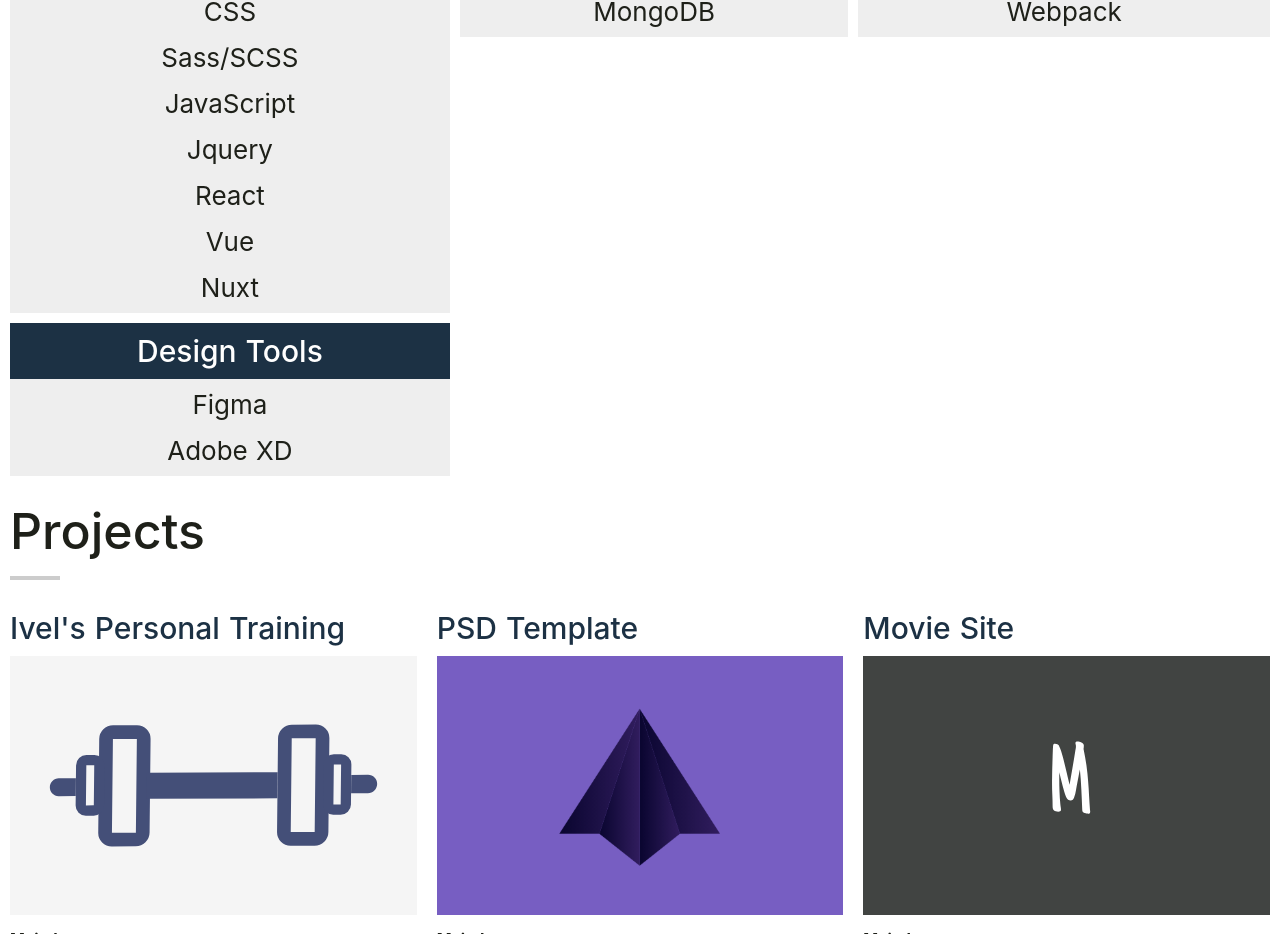
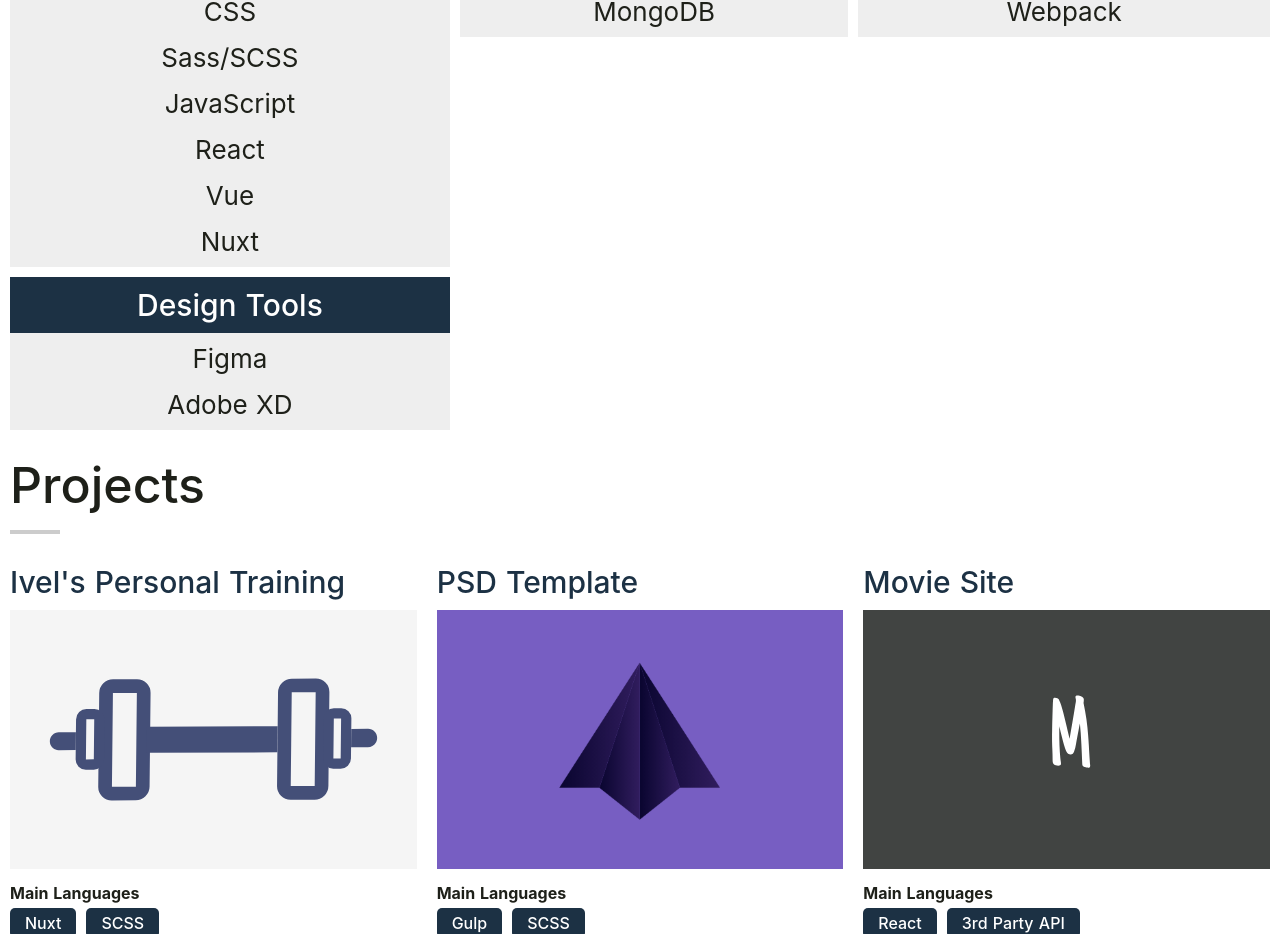
Before and after one commit to sam-g99/My-Portfolio, a Nuxt app: page / in a window 1280 px wide. Shown: the part 1035-1969 px from the top of the page. Built offline with nearby package versions, Linux system fonts and the light colour scheme.

Commit message:
simplify list

```diff
--- a/components/sections/Skills.vue
+++ b/components/sections/Skills.vue
@@ -29,7 +29,6 @@
 						'CSS',
 						'Sass/SCSS',
 						'JavaScript',
-						'Jquery',
 						'React',
 						'Vue',
 						'Nuxt',
```
